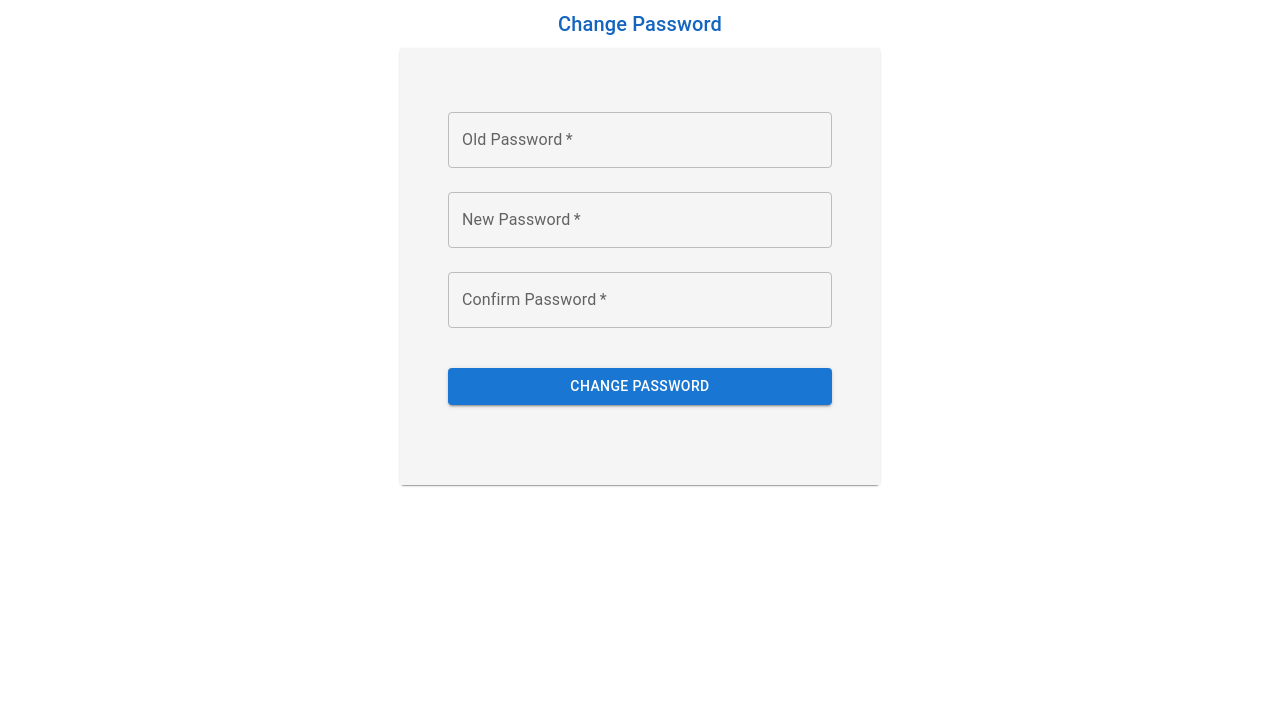
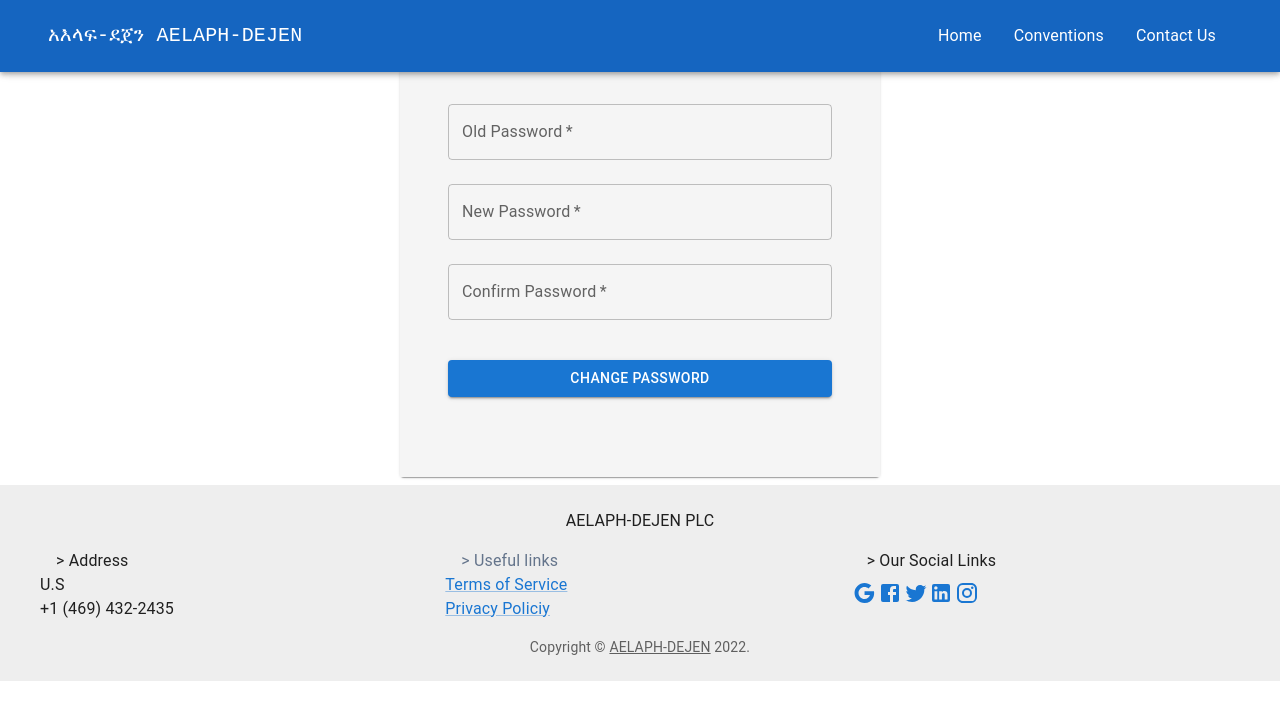
Before and after one commit to HezekielT/Aelaf_Dejen_WebApp, a React (Create React App) app in the folder client/: page /resetpassword/1 in a window 1280 px wide. Shown: the top 720 px of the page. Built offline with nearby package versions, Linux system fonts and the light colour scheme.

Commit message:
navigator modified

```diff
--- a/client/src/Navigator.js
+++ b/client/src/Navigator.js
@@ -8,12 +8,29 @@ import Manage_Contents from './components/Admin_Tasks/manage_web_content';
 import Transport_Registration from './components/Admin_Tasks/Transport_Registration';
 import AdminDashboard from './screens/Admin_Dashboard';
 import Dashboard from './screens/dashboard';
+import NavBar from '../src/screens/navbar';
+import Footer from '../src/screens/footer';
 import Not_Found from './screens/Not_Found';
+import Create_New_Password from './components/Admin_Tasks/Create_New_Password';
 
 function Navigator(props) {
-
+    // const location = useLocation()
+    // const [navBar, setNavBar] = useState(null)
+    // useEffect(() => {
+    //     if(location.pathname !== '/admin') {
+    //         setNavBar(<NavBar />)
+    //     } else {
+    //         setNavBar(<></>)
+    //     }
+    // })
     return (
         <Router>
+            {/* {navBar} */}
+            <NavBar />
+        {/* {(location.pathname !== "/admin") ? (
+        ) : (
+            <></>
+        )} */}
                 <Routes>
                     <Route exact path="/" element={<Dashboard />} />
                     <Route path="/admin" element={<AdminDashboard />} />
@@ -23,8 +40,11 @@ function Navigator(props) {
                     <Route path="/dashboard/accounts" element={<Manage_Account />} />
                     <Route path="/forgotpassword" element={<ForgotPasswordForm />} />
                     <Route path="/resetpassword/:resetToken?" element={<ResetPassword />} />
+                    <Route path='/confirm/?confirmationCode' element={<Create_New_Password />} />
                     <Route path="*" element={<Not_Found />} />
                 </Routes>
+        {/* {(location.pathname !== "/admin") ? (   */}
+            <Footer />
         </Router>
     );
 }
```
Lines whose indentation alone changed are shown as unchanged.
